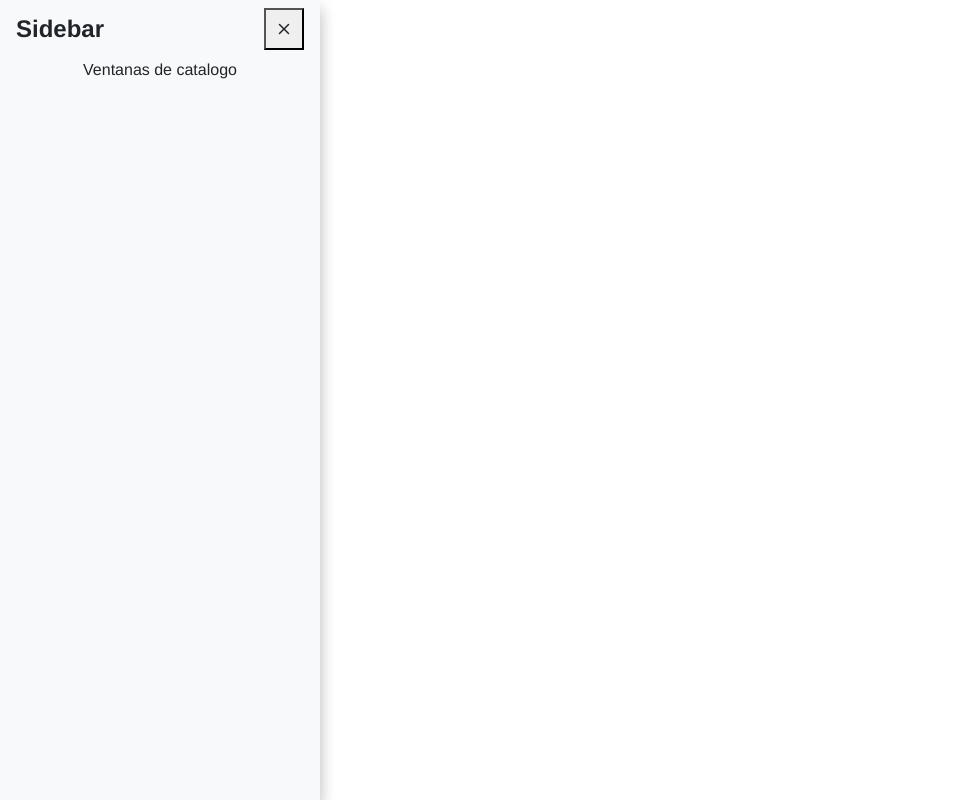
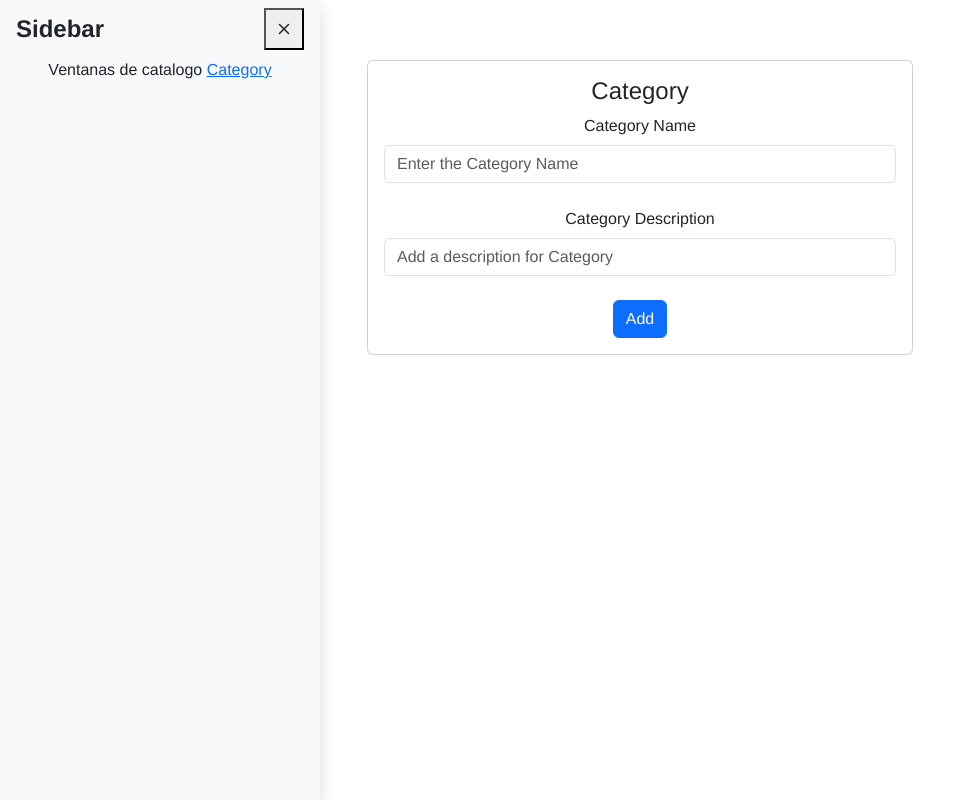
Before and after one commit to dugasalg/CarAudio-Vue, a Vue app: page /dashboard/category in a window 1280 px wide. Shown: the whole page, without its empty margins (0-960 px from the left). Built offline with nearby package versions, Linux system fonts and the light colour scheme.

Commit message:
View de Categorias

```diff
--- a/src/views/AppLogin.vue
+++ b/src/views/AppLogin.vue
@@ -65,6 +65,7 @@
         if (response && response.data && response.data.jwt) {
           localStorage.setItem("jwt", response.data.jwt);
           alert("Login exitoso");
+          this.router.push({name: "Dashboard"})
         }
         else {
           alert("Login fallido");
--- a/src/views/CategoryView.vue
+++ b/src/views/CategoryView.vue
@@ -1,8 +1,41 @@
 <template>
   <div>
-    <b-sidebar visible id="sidebar-1" title="Sidebar" shadow>
-      Ventanas de catalogo
-    </b-sidebar>
+    <b-container>
+      <b-row>
+        <b-col></b-col>
+        <b-col cols="6">
+          <b-card title="Category">
+            <b-form @submit="createCategory">
+              <b-form-group
+                  label="Category Name"
+              >
+                <b-form-input
+                    v-model="catName"
+                    type="text"
+                    placeholder="Enter the Category Name"
+                    required
+                ></b-form-input>
+              </b-form-group>
+              <br>
+              <b-form-group
+                  label="Category Description"
+              >
+                <b-form-input
+                    v-model="catDes"
+                    type="text"
+                    placeholder="Add a description for Category"
+                    required
+                ></b-form-input>
+              </b-form-group>
+              <br>
+              <b-button type="submit" variant="primary">Add</b-button>
+            </b-form>
+
+          </b-card>
+        </b-col>
+        <b-col></b-col>
+      </b-row>
+    </b-container>
   </div>
 </template>
 
@@ -13,25 +46,26 @@
   name: 'App',
   data() {
     return {
-      username:"",
-      pass:""
+      catName:"",
+      catDes:""
     }
   },
   methods: {
-    async login(event){
+    async createCategory(event){
       event.preventDefault()
       const requestBody = {
-      usrn: this.username,
-      password: this.pass
+        category: this.catName,
+        description: this.catDes
       }
 
       try {
-        const response = await axios.post('https://real-gray-cheetah-fez.cyclic.appusers/iniciar-sesion', requestBody)
+        const response = await axios.post('https://real-gray-cheetah-fez.cyclic.app/categorias/categorias/', requestBody)
         console.log(response)
+        // Handle the successful category addition here
       } catch (error) {
         console.error(error)
+        // Handle errors here
       }
-
     }
   }
 }
```
